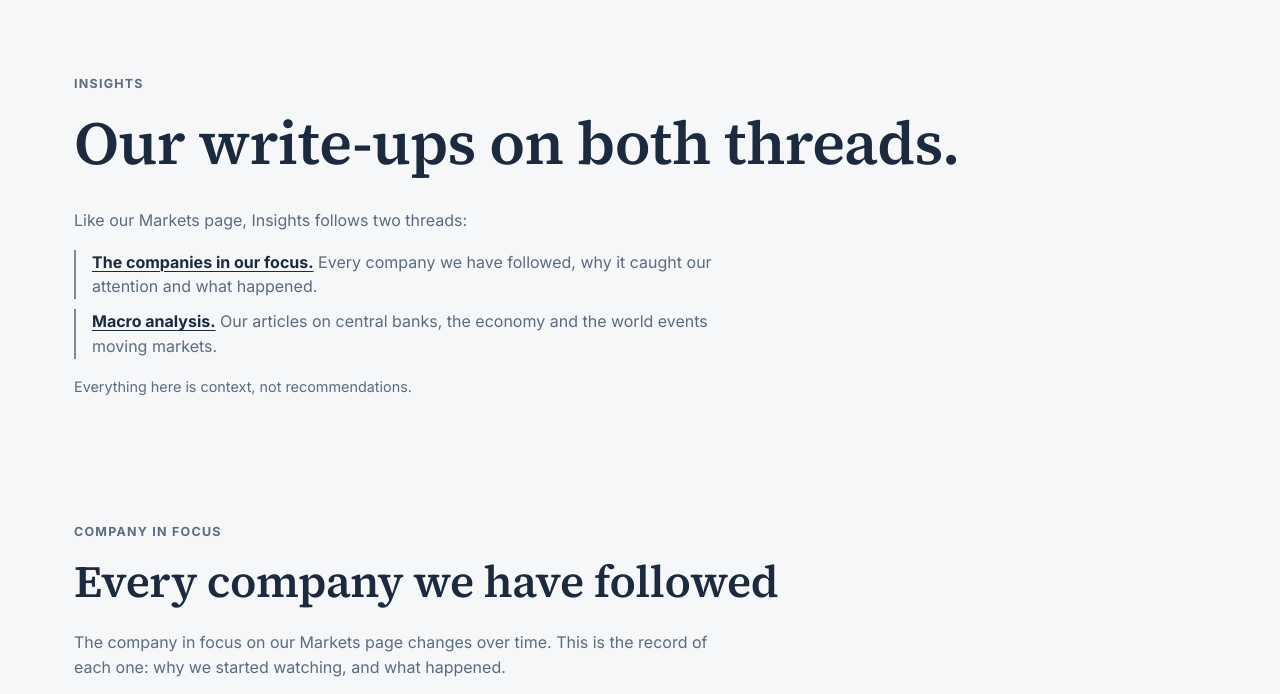
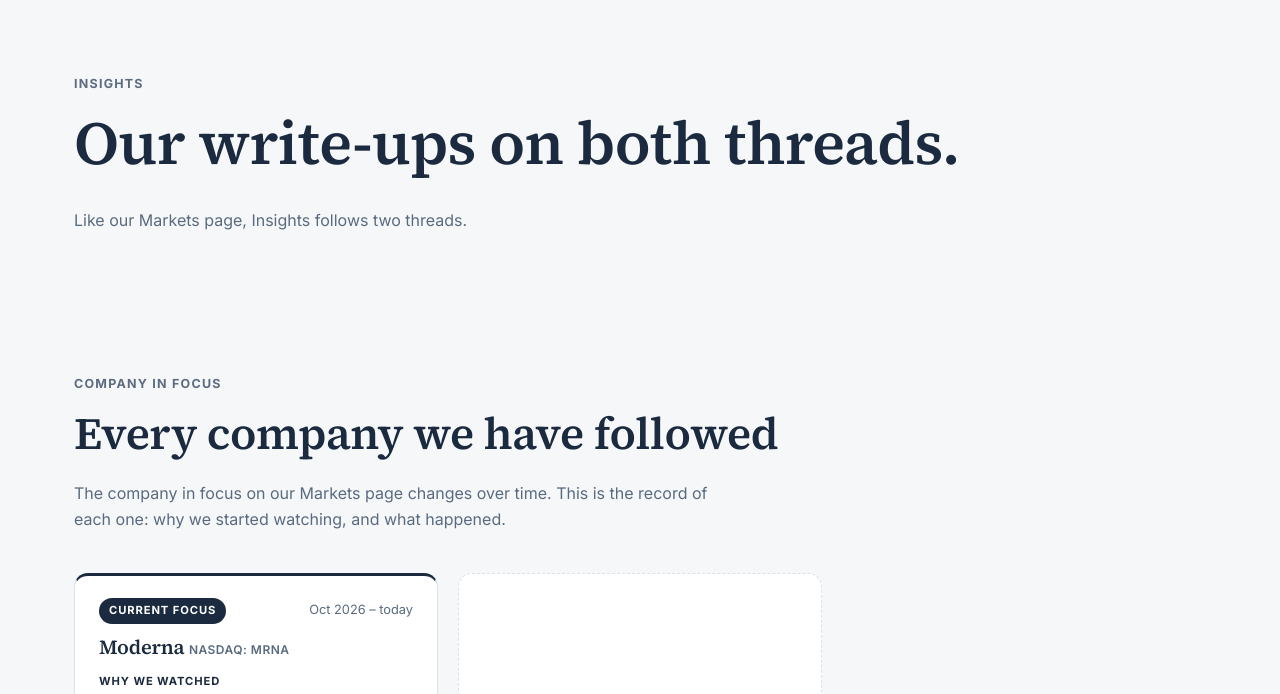
Before and after one commit to Surava-debug/Surava-Website, a plain HTML site: page insights.html in a window 1280 px wide. Shown: the part 75-769 px from the top of the page. Drawn offline with Linux system fonts and the light colour scheme.

Commit message:
Insights: remove thread list and note from hero
Co-Authored-By: Claude <noreply@anthropic.com>

```diff
--- a/insights.html
+++ b/insights.html
@@ -57,12 +57,7 @@
     <div class="container">
       <span class="tag">Insights</span>
       <h1>Our write-ups on both threads.</h1>
-      <p class="lead">Like our Markets page, Insights follows two threads:</p>
-      <ul class="markets-tracks">
-        <li><strong><a href="#company-in-focus">The companies in our focus.</a></strong> Every company we have followed, why it caught our attention and what happened.</li>
-        <li><strong><a href="#macro-analysis">Macro analysis.</a></strong> Our articles on central banks, the economy and the world events moving markets.</li>
-      </ul>
-      <p class="markets-note">Everything here is context, not recommendations.</p>
+      <p class="lead">Like our Markets page, Insights follows two threads.</p>
     </div>
   </section>
 
```
